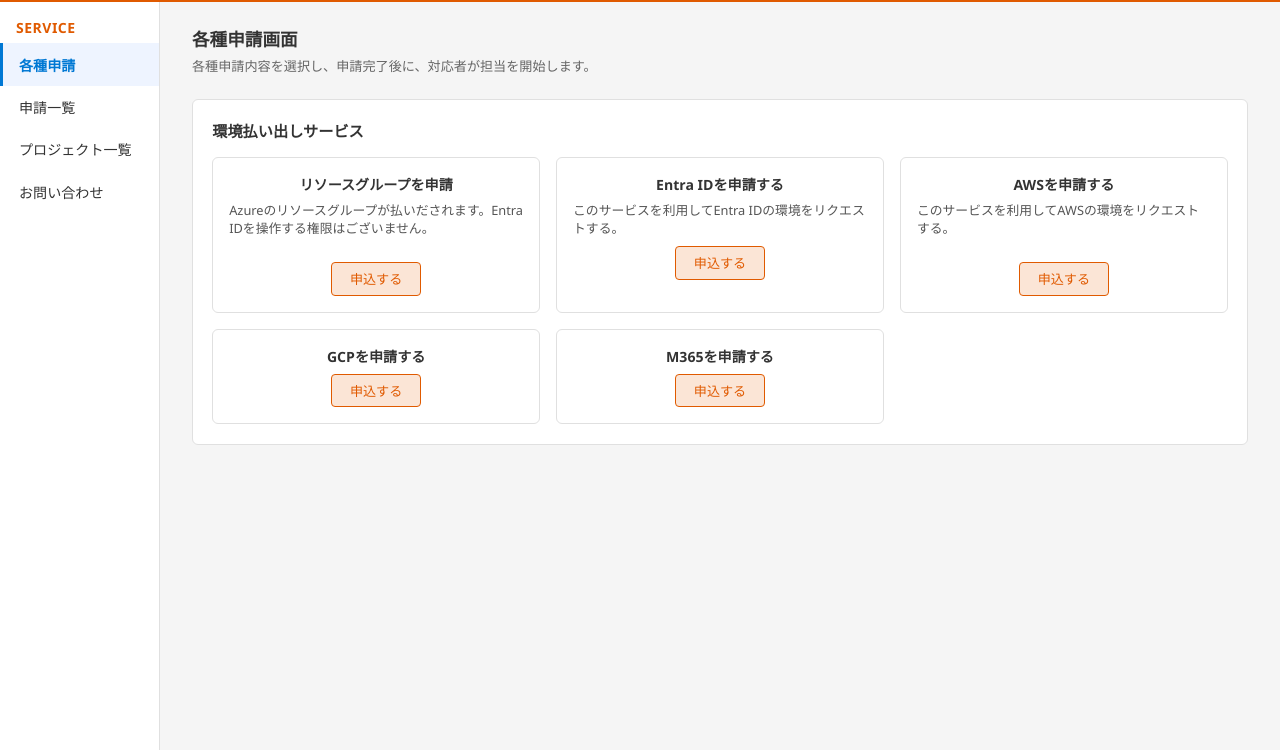
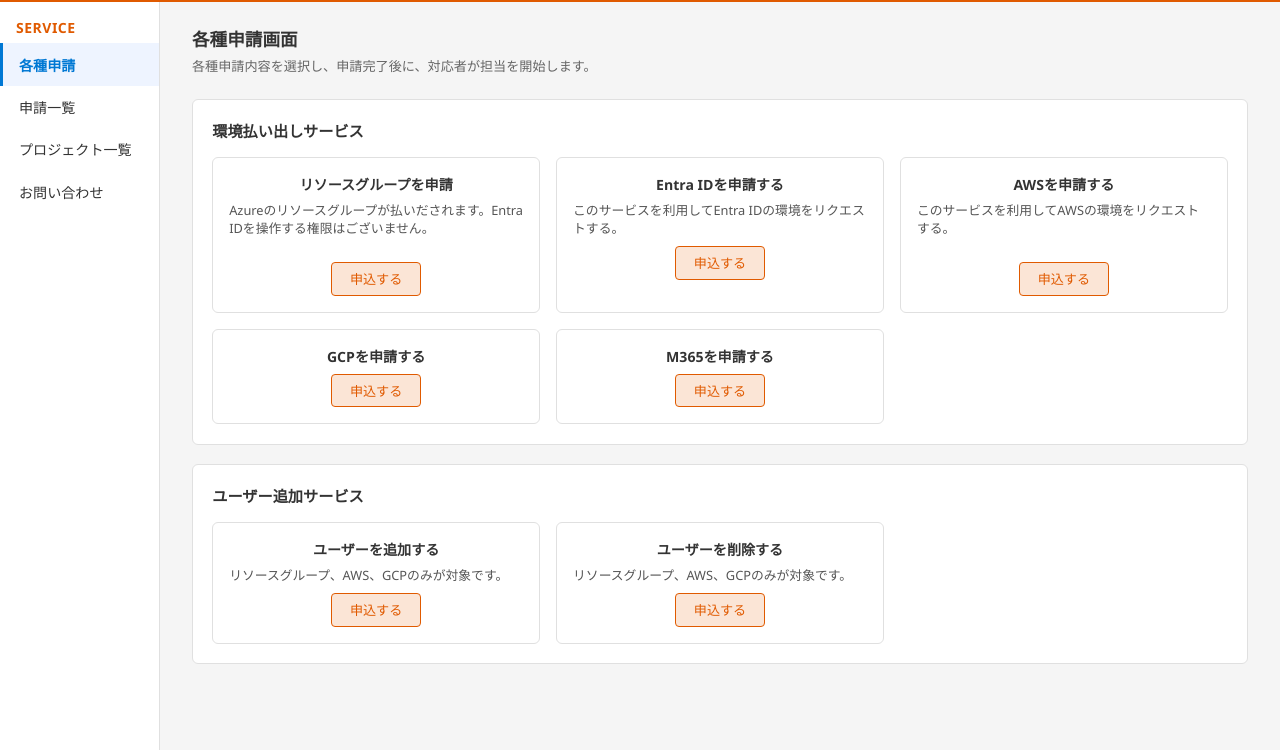
Before and after one commit to GeraldOliverAvanade/PortalCreation, a website: page public/index.html in a window 1280 px wide. Shown: the part 50-800 px from the top of the page. Drawn offline with Linux system fonts and the light colour scheme.

Commit message:
add user service section

```diff
--- a/public/css/style.css
+++ b/public/css/style.css
@@ -110,6 +110,7 @@
   border: 1px solid #e0e0e0;
   border-radius: 6px;
   padding: 1.2rem;
+  margin-bottom: 1.2rem;
 }
 
 .section-title {
--- a/public/index.html
+++ b/public/index.html
@@ -64,6 +64,25 @@
 
         </div>
       </section>
+
+      <section class="service-section">
+        <h3 class="section-title">ユーザー追加サービス</h3>
+        <div class="card-grid">
+
+          <div class="service-card">
+            <h4>ユーザーを追加する</h4>
+            <p class="card-desc">リソースグループ、AWS、GCPのみが対象です。</p>
+            <button class="apply-btn">申込する</button>
+          </div>
+
+          <div class="service-card">
+            <h4>ユーザーを削除する</h4>
+            <p class="card-desc">リソースグループ、AWS、GCPのみが対象です。</p>
+            <button class="apply-btn">申込する</button>
+          </div>
+
+        </div>
+      </section>
     </main>
 
   </div>
```
